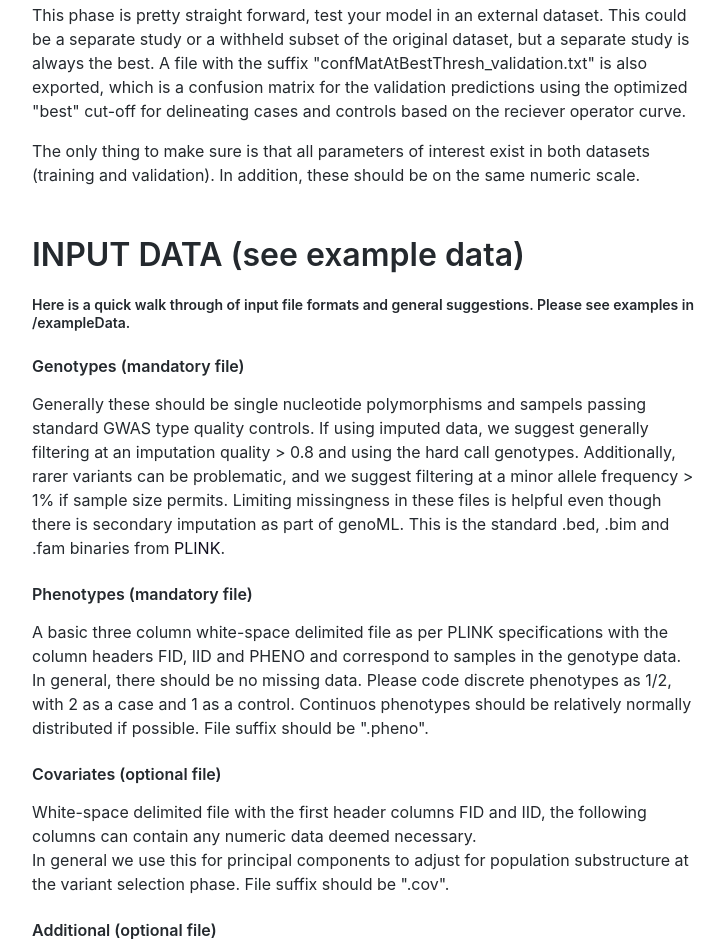
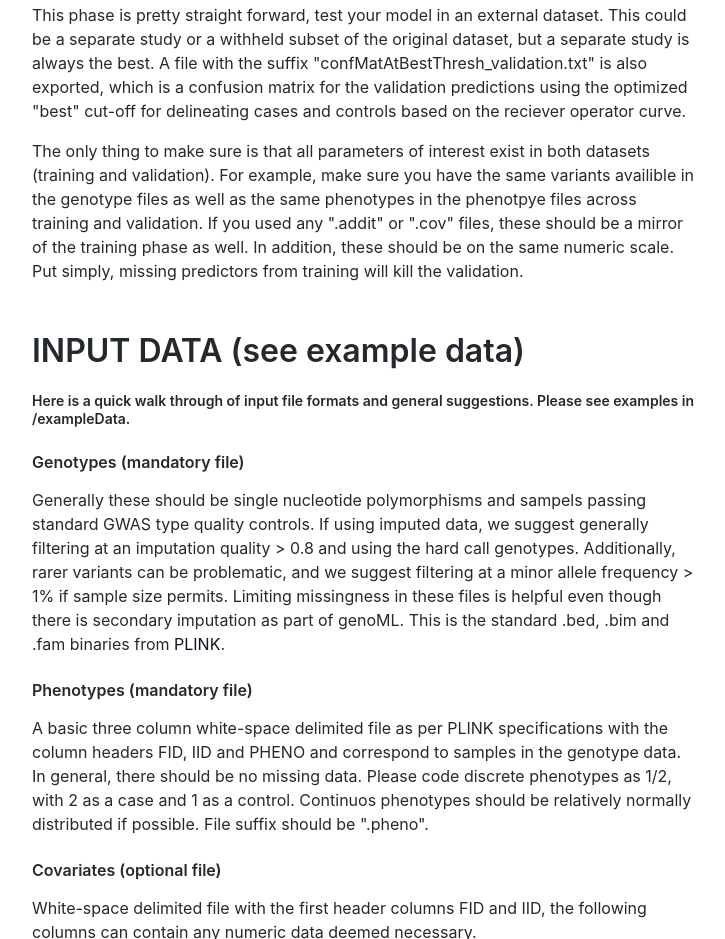
Before and after one commit to GenoML/old_genoml_site, a plain HTML site: page docs/usage.html in a window 1280 px wide. Shown: the part 3429-4368 px from the top of the page, without its empty margins (276-1001 px from the left). Drawn offline with nearby package versions, Linux system fonts and the light colour scheme.

Commit message:
Deploy website
Deploy website version based on b8f20991a02d1c61b15d5f12911e1d1b44dbf309

```diff
--- a/docs/usage.html
+++ b/docs/usage.html
@@ -73,7 +73,7 @@ Exported files are similar to step 2 but have the additional &quot;tuned&quot; f
 <h4><a class="anchor" aria-hidden="true" id="step-4-external-validation-in-test-data"></a><a href="#step-4-external-validation-in-test-data" aria-hidden="true" class="hash-link"><svg class="hash-link-icon" aria-hidden="true" height="16" version="1.1" viewBox="0 0 16 16" width="16"><path fill-rule="evenodd" d="M4 9h1v1H4c-1.5 0-3-1.69-3-3.5S2.55 3 4 3h4c1.45 0 3 1.69 3 3.5 0 1.41-.91 2.72-2 3.25V8.59c.58-.45 1-1.27 1-2.09C10 5.22 8.98 4 8 4H4c-.98 0-2 1.22-2 2.5S3 9 4 9zm9-3h-1v1h1c1 0 2 1.22 2 2.5S13.98 12 13 12H9c-.98 0-2-1.22-2-2.5 0-.83.42-1.64 1-2.09V6.25c-1.09.53-2 1.84-2 3.25C6 11.31 7.55 13 9 13h4c1.45 0 3-1.69 3-3.5S14.5 6 13 6z"></path></svg></a>Step 4: External validation in test data</h4>
 <h5><a class="anchor" aria-hidden="true" id="fit-your-best-tuned-model-from-steps-2-and-or-3-to-an-external-dataset-and-see-how-it-really-performs"></a><a href="#fit-your-best-tuned-model-from-steps-2-and-or-3-to-an-external-dataset-and-see-how-it-really-performs" aria-hidden="true" class="hash-link"><svg class="hash-link-icon" aria-hidden="true" height="16" version="1.1" viewBox="0 0 16 16" width="16"><path fill-rule="evenodd" d="M4 9h1v1H4c-1.5 0-3-1.69-3-3.5S2.55 3 4 3h4c1.45 0 3 1.69 3 3.5 0 1.41-.91 2.72-2 3.25V8.59c.58-.45 1-1.27 1-2.09C10 5.22 8.98 4 8 4H4c-.98 0-2 1.22-2 2.5S3 9 4 9zm9-3h-1v1h1c1 0 2 1.22 2 2.5S13.98 12 13 12H9c-.98 0-2-1.22-2-2.5 0-.83.42-1.64 1-2.09V6.25c-1.09.53-2 1.84-2 3.25C6 11.31 7.55 13 9 13h4c1.45 0 3-1.69 3-3.5S14.5 6 13 6z"></path></svg></a>Fit your best / tuned model from steps 2 and / or 3 to an external dataset and see how it really performs.</h5>
 <p>This phase is pretty straight forward, test your model in an external dataset. This could be a separate study or a withheld subset of the original dataset, but a separate study is always the best. A file with the suffix &quot;confMatAtBestThresh_validation.txt&quot; is also exported, which is a confusion matrix for the validation predictions using the optimized &quot;best&quot; cut-off for delineating cases and controls based on the reciever operator curve.</p>
-<p>The only thing to make sure is that all parameters of interest exist in both datasets (training and validation).  In addition, these should be on the same numeric scale.</p>
+<p>The only thing to make sure is that all parameters of interest exist in both datasets (training and validation).  For example, make sure you have the same variants availible in the genotype files as well as the same phenotypes in the phenotpye files across training and validation. If you used any &quot;.addit&quot; or &quot;.cov&quot; files, these should be a mirror of the training phase as well. In addition, these should be on the same numeric scale. Put simply, missing predictors from training will kill the validation.</p>
 <h1><a class="anchor" aria-hidden="true" id="input-data-see-example-data"></a><a href="#input-data-see-example-data" aria-hidden="true" class="hash-link"><svg class="hash-link-icon" aria-hidden="true" height="16" version="1.1" viewBox="0 0 16 16" width="16"><path fill-rule="evenodd" d="M4 9h1v1H4c-1.5 0-3-1.69-3-3.5S2.55 3 4 3h4c1.45 0 3 1.69 3 3.5 0 1.41-.91 2.72-2 3.25V8.59c.58-.45 1-1.27 1-2.09C10 5.22 8.98 4 8 4H4c-.98 0-2 1.22-2 2.5S3 9 4 9zm9-3h-1v1h1c1 0 2 1.22 2 2.5S13.98 12 13 12H9c-.98 0-2-1.22-2-2.5 0-.83.42-1.64 1-2.09V6.25c-1.09.53-2 1.84-2 3.25C6 11.31 7.55 13 9 13h4c1.45 0 3-1.69 3-3.5S14.5 6 13 6z"></path></svg></a>INPUT DATA (see example data)</h1>
 <h5><a class="anchor" aria-hidden="true" id="here-is-a-quick-walk-through-of-input-file-formats-and-general-suggestions-please-see-examples-in-exampledata"></a><a href="#here-is-a-quick-walk-through-of-input-file-formats-and-general-suggestions-please-see-examples-in-exampledata" aria-hidden="true" class="hash-link"><svg class="hash-link-icon" aria-hidden="true" height="16" version="1.1" viewBox="0 0 16 16" width="16"><path fill-rule="evenodd" d="M4 9h1v1H4c-1.5 0-3-1.69-3-3.5S2.55 3 4 3h4c1.45 0 3 1.69 3 3.5 0 1.41-.91 2.72-2 3.25V8.59c.58-.45 1-1.27 1-2.09C10 5.22 8.98 4 8 4H4c-.98 0-2 1.22-2 2.5S3 9 4 9zm9-3h-1v1h1c1 0 2 1.22 2 2.5S13.98 12 13 12H9c-.98 0-2-1.22-2-2.5 0-.83.42-1.64 1-2.09V6.25c-1.09.53-2 1.84-2 3.25C6 11.31 7.55 13 9 13h4c1.45 0 3-1.69 3-3.5S14.5 6 13 6z"></path></svg></a>Here is a quick walk through of input file formats and general suggestions. Please see examples in /exampleData.</h5>
 <h4><a class="anchor" aria-hidden="true" id="genotypes-mandatory-file"></a><a href="#genotypes-mandatory-file" aria-hidden="true" class="hash-link"><svg class="hash-link-icon" aria-hidden="true" height="16" version="1.1" viewBox="0 0 16 16" width="16"><path fill-rule="evenodd" d="M4 9h1v1H4c-1.5 0-3-1.69-3-3.5S2.55 3 4 3h4c1.45 0 3 1.69 3 3.5 0 1.41-.91 2.72-2 3.25V8.59c.58-.45 1-1.27 1-2.09C10 5.22 8.98 4 8 4H4c-.98 0-2 1.22-2 2.5S3 9 4 9zm9-3h-1v1h1c1 0 2 1.22 2 2.5S13.98 12 13 12H9c-.98 0-2-1.22-2-2.5 0-.83.42-1.64 1-2.09V6.25c-1.09.53-2 1.84-2 3.25C6 11.31 7.55 13 9 13h4c1.45 0 3-1.69 3-3.5S14.5 6 13 6z"></path></svg></a>Genotypes (mandatory file)</h4>
```
Also changed, not shown: docs/usage/index.html (+1 -1 lines).
